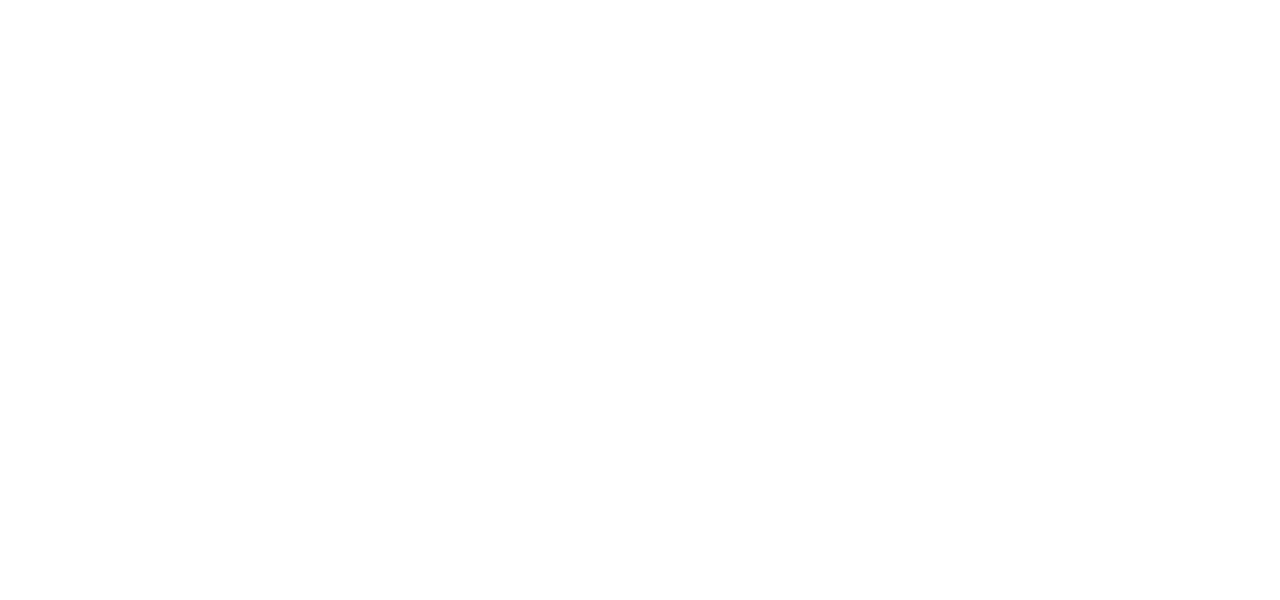
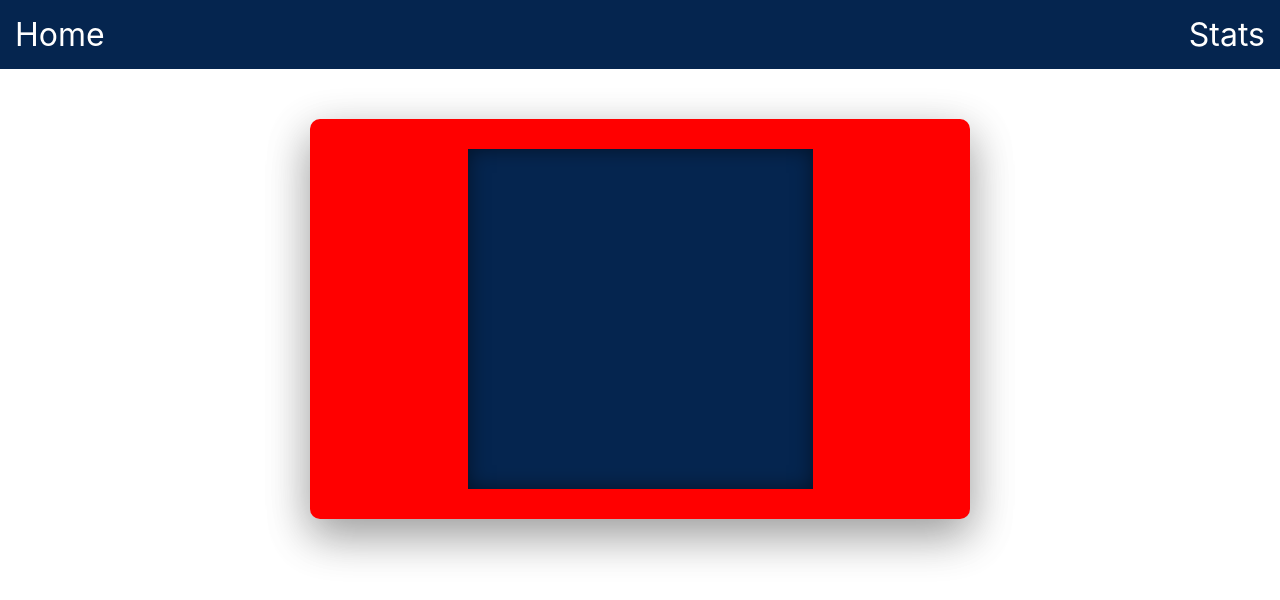
Before and after one commit to Dejac01/api-project, a React (Create React App) app: page /Stats in a window 1280 px wide. Shown: the top 600 px of the page. Built offline with nearby package versions, Linux system fonts and the light colour scheme.

Commit message:
SportsProject

```diff
--- a/package.json
+++ b/package.json
@@ -8,6 +8,7 @@
     "@testing-library/user-event": "^13.5.0",
     "react": "^18.2.0",
     "react-dom": "^18.2.0",
+    "react-router-dom": "^6.9.0",
     "react-scripts": "5.0.1",
     "web-vitals": "^2.1.4"
   },
--- a/src/App.css
+++ b/src/App.css
@@ -36,3 +36,54 @@
     transform: rotate(360deg);
   }
 }
+
+.List{
+    display: flex;
+    flex-wrap: wrap;
+    justify-content: space-around;
+    align-items: center;
+    width: 50%;
+    height: 80%;
+    padding: 10px;
+    margin-right: 10px;
+    background-color: #05254f;
+    box-shadow: inset 0 0 20px rgba(0, 0, 0, 0.5);
+    overflow: scroll;
+}
+
+.Stats {
+  display: flex;
+  align-items: center;
+  justify-content: center;
+  width: 650px;
+  height: 400px;
+  padding-left: 10px;
+  margin: 50px auto;
+  background-color: Red;
+  border-radius: 10px;
+  box-shadow: 0 14px 45px rgba(0, 0, 0, 0.22), 0 18px 45px rgba(0, 0, 0, 0.22);
+}
+.nav {
+  display: flex;
+  justify-content: space-between;
+  background-color: #05254f;
+  color: white;
+  padding: 15px;
+  font-size: 2em;
+}
+
+.nav a {
+  color: white;
+  text-decoration: none;
+}
+
+.poke-cell {
+  width: 120px;
+  height: 120px;
+  margin: 10px;
+  background-color: #fff;
+  background-repeat: no-repeat;
+  border: none;
+  border-radius: 5px;
+  box-shadow: 0 2px 2px 0 rgba(0, 0, 0, 0.16);
+}
--- a/src/App.js
+++ b/src/App.js
@@ -1,9 +1,20 @@
 import logo from './logo.svg';
 import './App.css';
+import { Route, Routes } from "react-router-dom";
+import List from './components/List';
+import Nav from './components/Nav';
+import Home from './components/Home';
+import Stats from './components/Stats';
 
-function App() {
+
+function App(props) {
   return (
     <div className="App">
+<Nav/>
+      <Routes>
+        <Route path="/" element={<Home/>}/>
+        <Route path="/Stats" element={<Stats/>}/>
+      </Routes>
 
     </div>
   );
--- /dev/null
+++ b/src/components/Home.jsx
@@ -0,0 +1,10 @@
+import React from 'react'
+import { Link } from "react-router-dom";
+
+function Home() {
+  return (
+    <div className='Home'> </div>
+  )
+}
+
+export default Home
--- /dev/null
+++ b/src/components/List.jsx
@@ -0,0 +1,13 @@
+import React from 'react'
+
+
+function List() {
+  return (
+    <div className='List'>
+
+
+    </div>
+  )
+}
+
+export default List
--- a/src/components/Nav.jsx
+++ b/src/components/Nav.jsx
@@ -1,12 +1,17 @@
 import React from 'react'
-
-function Nav() {
-  return (
-    <div>
+import {Link} from 'react-router-dom'
 
 
+ function Nav (props){
+  return (
+    <div className="nav">
+      <Link to="/">
+        <div>Home</div>
+      </Link>
+      <Link to="/Stats">
+        <div>Stats</div>
+      </Link>
     </div>
-  )
-}
-
+  );
+};
 export default Nav
--- /dev/null
+++ b/src/components/Stats.jsx
@@ -0,0 +1,14 @@
+import React from 'react'
+import List from './List'
+
+
+function Stats(props) {
+  return (
+    <div className='Stats'>
+<List/>
+
+    </div>
+  )
+}
+
+export default Stats
```
Also changed, not shown: src/components/Search.jsx (deleted, +0 -9 lines), src/index.js (+8 -2 lines), 1 other file (tests, documents, lock files or other folders).
